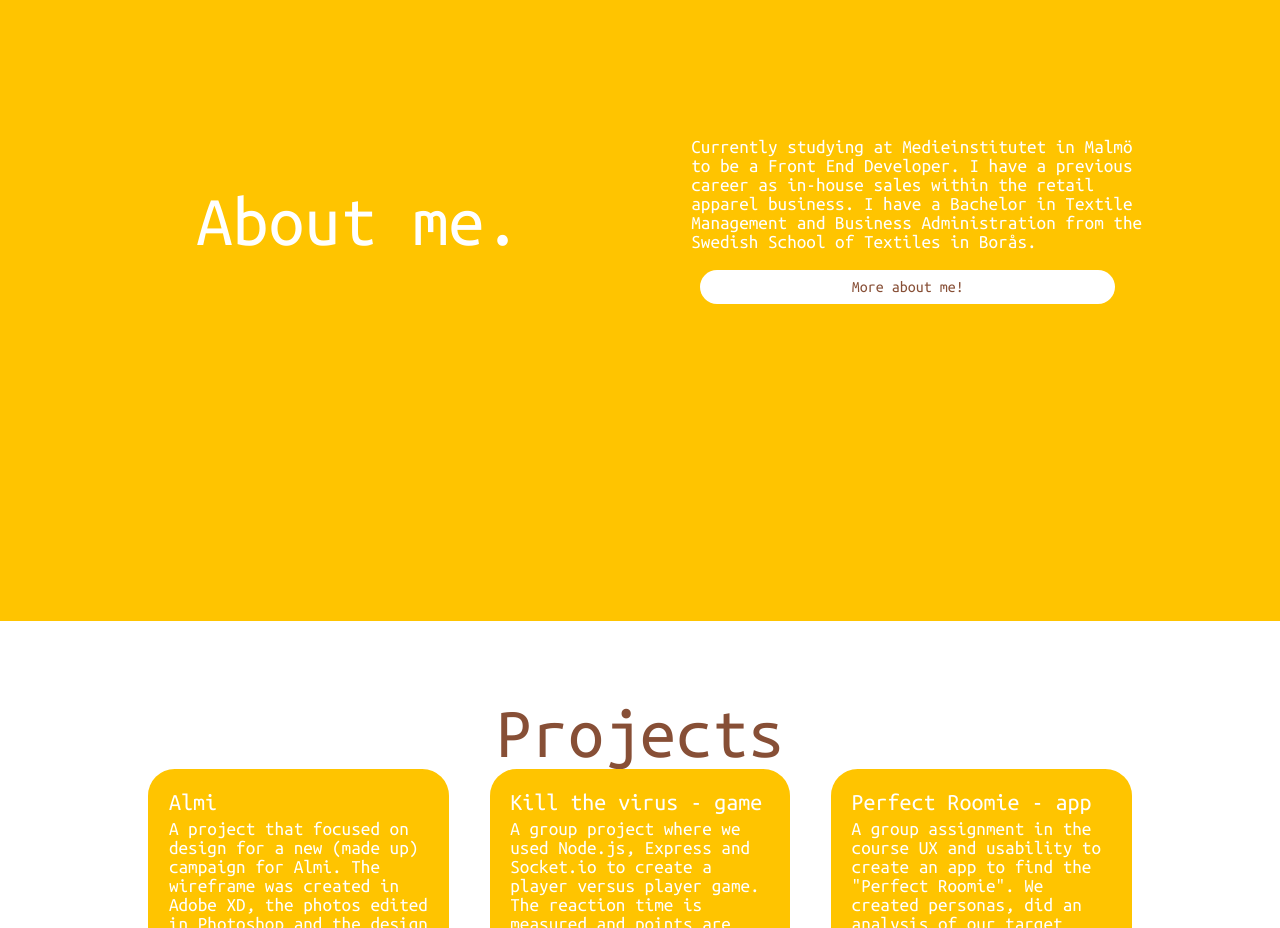
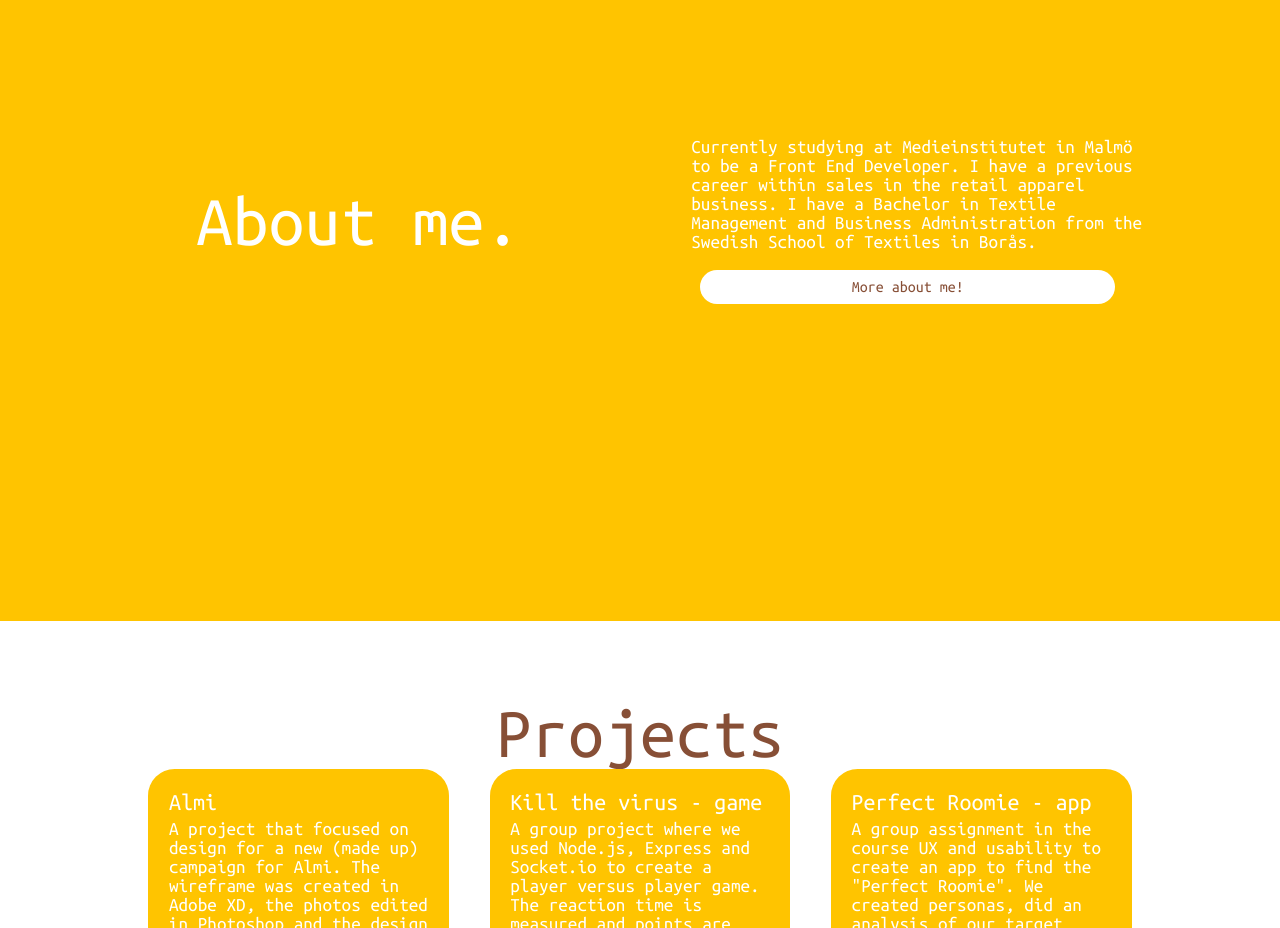
Before and after one commit to julianemell/Julias-website, a plain HTML site: page index.html in a window 1280 px wide. Shown: the part 1040-1968 px from the top of the page. Drawn offline with Linux system fonts and the light colour scheme.

```diff
--- a/index.html
+++ b/index.html
@@ -64,7 +64,7 @@
                     <h1>About me.</h1>
                 </div>
                 <div class="about-text">
-                    <p>Currently studying at Medieinstitutet in Malmö to be a Front End Developer. I have a previous career as in-house sales within the retail apparel business. I have a Bachelor in Textile Management and Business Administration from the Swedish School of Textiles in Borås.</p>
+                    <p>Currently studying at Medieinstitutet in Malmö to be a Front End Developer. I have a previous career within sales in the retail apparel business. I have a Bachelor in Textile Management and Business Administration from the Swedish School of Textiles in Borås.</p>
                     <a href="about.html" class="button project-button">More about me!</a>
                 </div>
             </div>
```
